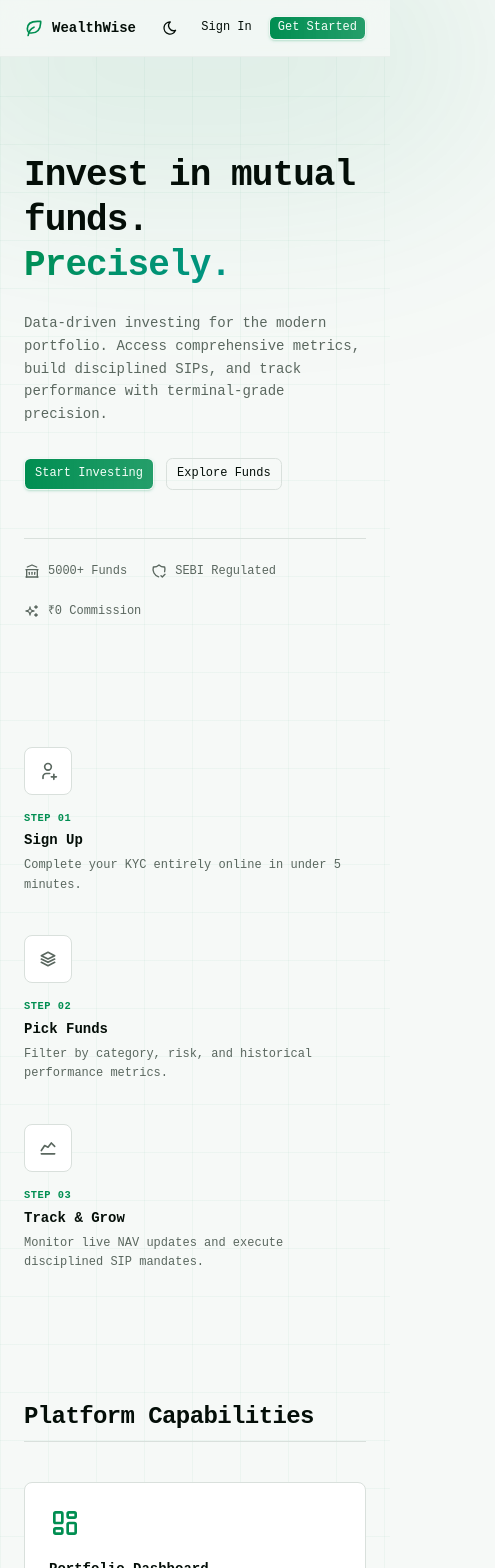
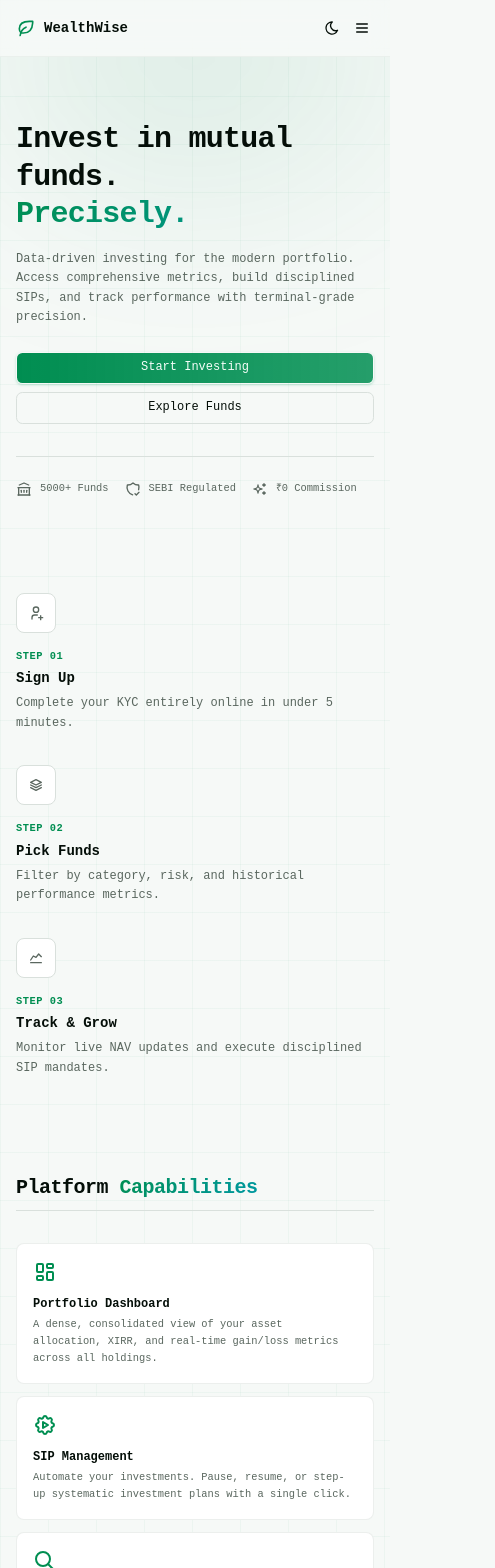
Before and after one commit to Wealthwise-protocol/frontend, a React (Vite) app: page / in a window 390 px wide. Shown: the top 1568 px of the page, 495 px wide, since content can reach past the window. Built offline with nearby package versions, Linux system fonts and the light colour scheme.

Commit message:
made landing page responsive

```diff
--- a/src/components/landing/capabilities.tsx
+++ b/src/components/landing/capabilities.tsx
@@ -34,21 +34,21 @@ const capabilities = [
 
 export function Capabilities() {
   return (
-    <section id="features" className="mx-auto max-w-6xl px-6 py-16 md:py-24">
-      <h2 className="text-2xl font-bold tracking-tight md:text-3xl">
-        Platform Capabilities
+    <section id="features" className="mx-auto max-w-6xl px-4 py-12 sm:px-6 md:py-24">
+      <h2 className="text-xl font-bold tracking-tight sm:text-2xl md:text-3xl">
+        Platform <span className="gradient-text">Capabilities</span>
       </h2>
       <div className="mt-2 h-px w-full bg-border" />
 
-      <div className="mt-10 grid gap-4 sm:grid-cols-2">
+      <div className="mt-8 grid gap-3 sm:grid-cols-2 sm:gap-4 md:mt-10">
         {capabilities.map((item) => (
           <div
             key={item.title}
-            className="rounded-lg border border-border bg-card p-6"
+            className="rounded-lg border border-border/50 bg-card p-4 transition-colors hover:border-primary/20 dark:border-white/[0.08] dark:bg-white/[0.04] dark:hover:border-white/[0.15] sm:p-6"
           >
-            <item.icon className="size-8 text-primary" />
-            <h3 className="mt-5 text-sm font-semibold">{item.title}</h3>
-            <p className="mt-1.5 text-xs leading-relaxed text-muted-foreground">
+            <item.icon className="size-6 text-primary sm:size-8" />
+            <h3 className="mt-3 text-xs font-semibold sm:mt-5 sm:text-sm">{item.title}</h3>
+            <p className="mt-1 text-[0.65rem] leading-relaxed text-muted-foreground sm:mt-1.5 sm:text-xs">
               {item.description}
             </p>
           </div>
--- a/src/components/landing/cta.tsx
+++ b/src/components/landing/cta.tsx
@@ -6,13 +6,13 @@ export function CTA() {
   const isAuthenticated = useAuthStore((s) => s.isAuthenticated)
 
   return (
-    <section className="relative mx-auto max-w-6xl px-6 py-16 text-center md:py-24">
-      <div className="pointer-events-none absolute inset-0 mx-auto h-40 w-[400px] rounded-full bg-primary/8 blur-[80px]" />
-      <h2 className="relative text-3xl font-bold tracking-tight md:text-4xl">
+    <section className="relative mx-auto max-w-6xl px-4 py-12 text-center sm:px-6 md:py-24">
+      <div className="pointer-events-none absolute inset-0 mx-auto h-40 w-[min(400px,90vw)] rounded-full bg-primary/8 blur-[80px]" />
+      <h2 className="relative text-2xl font-bold tracking-tight sm:text-3xl md:text-4xl">
         Your wealth, <span className="gradient-text">managed wisely.</span>
       </h2>
-      <div className="relative mt-8">
-        <Button size="lg" className="glow-primary" asChild>
+      <div className="relative mt-6 sm:mt-8">
+        <Button size="lg" className="glow-primary w-full sm:w-auto" asChild>
           <Link to={isAuthenticated ? "/dashboard" : "/signup"}>
             {isAuthenticated ? "Go to Dashboard" : "Create Free Account"}
           </Link>
--- a/src/components/landing/footer.tsx
+++ b/src/components/landing/footer.tsx
@@ -1,9 +1,9 @@
 export function Footer() {
   return (
     <footer className="border-t border-border">
-      <div className="mx-auto flex max-w-6xl flex-col items-center justify-between gap-4 px-6 py-6 sm:flex-row">
+      <div className="mx-auto flex max-w-6xl flex-col items-center justify-between gap-4 px-4 py-6 sm:flex-row sm:px-6">
         <span className="text-xs font-semibold">WealthWise</span>
-        <div className="flex items-center gap-6 text-xs text-muted-foreground">
+        <div className="flex flex-wrap items-center justify-center gap-4 text-[0.65rem] text-muted-foreground sm:gap-6 sm:text-xs">
           <a href="#" className="transition-colors hover:text-foreground">
             Privacy Policy
           </a>
--- a/src/components/landing/hero.tsx
+++ b/src/components/landing/hero.tsx
@@ -7,32 +7,32 @@ export function Hero() {
   const isAuthenticated = useAuthStore((s) => s.isAuthenticated)
 
   return (
-    <section className="relative mx-auto max-w-6xl px-6 pt-24 pb-16 md:pt-32 md:pb-24">
+    <section className="relative mx-auto max-w-6xl overflow-hidden px-4 pt-16 pb-12 sm:px-6 md:pt-32 md:pb-24">
       {/* Ambient glow */}
-      <div className="pointer-events-none absolute -top-32 left-1/2 h-64 w-[600px] -translate-x-1/2 rounded-full bg-primary/10 blur-[100px]" />
+      <div className="pointer-events-none absolute -top-32 left-1/2 h-64 w-[min(600px,100vw)] -translate-x-1/2 rounded-full bg-primary/10 blur-[100px]" />
       <div className="relative max-w-2xl">
-        <h1 className="text-4xl font-bold leading-tight tracking-tight md:text-5xl lg:text-6xl">
+        <h1 className="text-3xl font-bold leading-tight tracking-tight sm:text-4xl md:text-5xl lg:text-6xl">
           Invest in mutual funds.{" "}
           <span className="block gradient-text">Precisely.</span>
         </h1>
 
-        <p className="mt-6 max-w-lg text-sm leading-relaxed text-muted-foreground">
+        <p className="mt-4 max-w-lg text-xs leading-relaxed text-muted-foreground sm:mt-6 sm:text-sm">
           Data-driven investing for the modern portfolio. Access comprehensive
           metrics, build disciplined SIPs, and track performance with
           terminal-grade precision.
         </p>
 
-        <div className="mt-8 flex items-center gap-3">
+        <div className="mt-6 flex flex-col gap-2 sm:mt-8 sm:flex-row sm:items-center sm:gap-3">
           {isAuthenticated ? (
-            <Button size="lg" asChild>
+            <Button size="lg" className="w-full sm:w-auto" asChild>
               <Link to="/dashboard">Go to Dashboard</Link>
             </Button>
           ) : (
             <>
-              <Button size="lg" asChild>
+              <Button size="lg" className="w-full sm:w-auto" asChild>
                 <Link to="/signup">Start Investing</Link>
               </Button>
-              <Button variant="outline" size="lg" asChild>
+              <Button variant="outline" size="lg" className="w-full sm:w-auto" asChild>
                 <Link to="/signin">Explore Funds</Link>
               </Button>
             </>
@@ -40,7 +40,7 @@ export function Hero() {
         </div>
       </div>
 
-      <div className="mt-12 flex flex-wrap items-center gap-6 border-t border-border pt-6 text-xs text-muted-foreground">
+      <div className="mt-8 flex flex-wrap items-center gap-4 border-t border-border pt-6 text-[0.65rem] text-muted-foreground sm:gap-6 sm:text-xs md:mt-12">
         <div className="flex items-center gap-2">
           <IconBuildingBank className="size-4" />
           <span>5000+ Funds</span>
--- a/src/components/landing/navbar.tsx
+++ b/src/components/landing/navbar.tsx
@@ -1,42 +1,44 @@
-import { IconLeaf } from "@tabler/icons-react"
+import { useState } from "react"
+import { IconLeaf, IconMenu2, IconX } from "@tabler/icons-react"
 import { Link } from "react-router-dom"
 import { Button } from "@/components/ui/button"
 import { ThemeToggle } from "@/components/theme-toggle"
 import { useAuthStore } from "@/stores/auth-store"
+import { cn } from "@/lib/utils"
+
+const navLinks = [
+  { href: "#features", label: "Features" },
+  { href: "#funds", label: "Funds" },
+  { href: "#about", label: "About" },
+]
 
 export function Navbar() {
   const isAuthenticated = useAuthStore((s) => s.isAuthenticated)
+  const [mobileOpen, setMobileOpen] = useState(false)
 
   return (
     <header className="sticky top-0 z-50 w-full border-b border-border/40 bg-background/80 backdrop-blur-md">
-      <div className="mx-auto flex h-14 max-w-6xl items-center justify-between px-6">
+      <div className="mx-auto flex h-14 max-w-6xl items-center justify-between px-4 sm:px-6">
         <div className="flex items-center gap-2">
           <IconLeaf className="size-5 text-primary" />
           <span className="text-sm font-semibold">WealthWise</span>
         </div>
 
+        {/* Desktop nav */}
         <nav className="hidden items-center gap-6 md:flex">
-          <a
-            href="#features"
-            className="text-xs text-muted-foreground transition-colors hover:text-foreground"
-          >
-            Features
-          </a>
-          <a
-            href="#funds"
-            className="text-xs text-muted-foreground transition-colors hover:text-foreground"
-          >
-            Funds
-          </a>
-          <a
-            href="#about"
-            className="text-xs text-muted-foreground transition-colors hover:text-foreground"
-          >
-            About
-          </a>
+          {navLinks.map((link) => (
+            <a
+              key={link.href}
+              href={link.href}
+              className="text-xs text-muted-foreground transition-colors hover:text-foreground"
+            >
+              {link.label}
+            </a>
+          ))}
         </nav>
 
-        <div className="flex items-center gap-2">
+        {/* Desktop actions */}
+        <div className="hidden items-center gap-2 md:flex">
           <ThemeToggle />
           {isAuthenticated ? (
             <Button size="sm" asChild>
@@ -53,6 +55,55 @@ export function Navbar() {
             </>
           )}
         </div>
+
+        {/* Mobile actions */}
+        <div className="flex items-center gap-1 md:hidden">
+          <ThemeToggle />
+          <Button
+            variant="ghost"
+            size="icon-sm"
+            onClick={() => setMobileOpen(!mobileOpen)}
+          >
+            {mobileOpen ? <IconX className="size-4" /> : <IconMenu2 className="size-4" />}
+          </Button>
+        </div>
+      </div>
+
+      {/* Mobile menu */}
+      <div
+        className={cn(
+          "overflow-hidden border-t border-border/40 bg-background/95 backdrop-blur-md transition-all duration-200 md:hidden",
+          mobileOpen ? "max-h-60" : "max-h-0 border-t-0"
+        )}
+      >
+        <div className="flex flex-col gap-1 px-4 py-3">
+          {navLinks.map((link) => (
+            <a
+              key={link.href}
+              href={link.href}
+              onClick={() => setMobileOpen(false)}
+              className="rounded-md px-3 py-2 text-xs text-muted-foreground transition-colors hover:bg-muted hover:text-foreground"
+            >
+              {link.label}
+            </a>
+          ))}
+          <div className="mt-2 flex flex-col gap-2 border-t border-border/40 pt-3">
+            {isAuthenticated ? (
+              <Button size="sm" asChild>
+                <Link to="/dashboard">Go to Dashboard</Link>
+              </Button>
+            ) : (
+              <>
+                <Button variant="outline" size="sm" asChild>
+                  <Link to="/signin">Sign In</Link>
+                </Button>
+                <Button size="sm" asChild>
+                  <Link to="/signup">Get Started</Link>
+                </Button>
+              </>
+            )}
+          </div>
+        </div>
       </div>
     </header>
   )
--- a/src/components/landing/steps.tsx
+++ b/src/components/landing/steps.tsx
@@ -23,12 +23,12 @@ const steps = [
 
 export function Steps() {
   return (
-    <section className="mx-auto max-w-6xl px-6 py-16 md:py-24">
-      <div className="grid gap-10 sm:grid-cols-2 lg:grid-cols-3">
+    <section className="mx-auto max-w-6xl px-4 py-12 sm:px-6 md:py-24">
+      <div className="grid gap-8 sm:grid-cols-2 sm:gap-10 lg:grid-cols-3">
         {steps.map((item) => (
           <div key={item.step} className="flex flex-col gap-4">
-            <div className="flex size-12 items-center justify-center rounded-lg border border-border bg-card">
-              <item.icon className="size-5 text-muted-foreground" />
+            <div className="flex size-10 items-center justify-center rounded-lg border border-border bg-card sm:size-12">
+              <item.icon className="size-4 text-muted-foreground sm:size-5" />
             </div>
             <div>
               <p className="text-[0.65rem] font-semibold tracking-wider text-primary">
```
Also changed, not shown: src/components/landing/fund-preview.tsx (+16 -16 lines).
